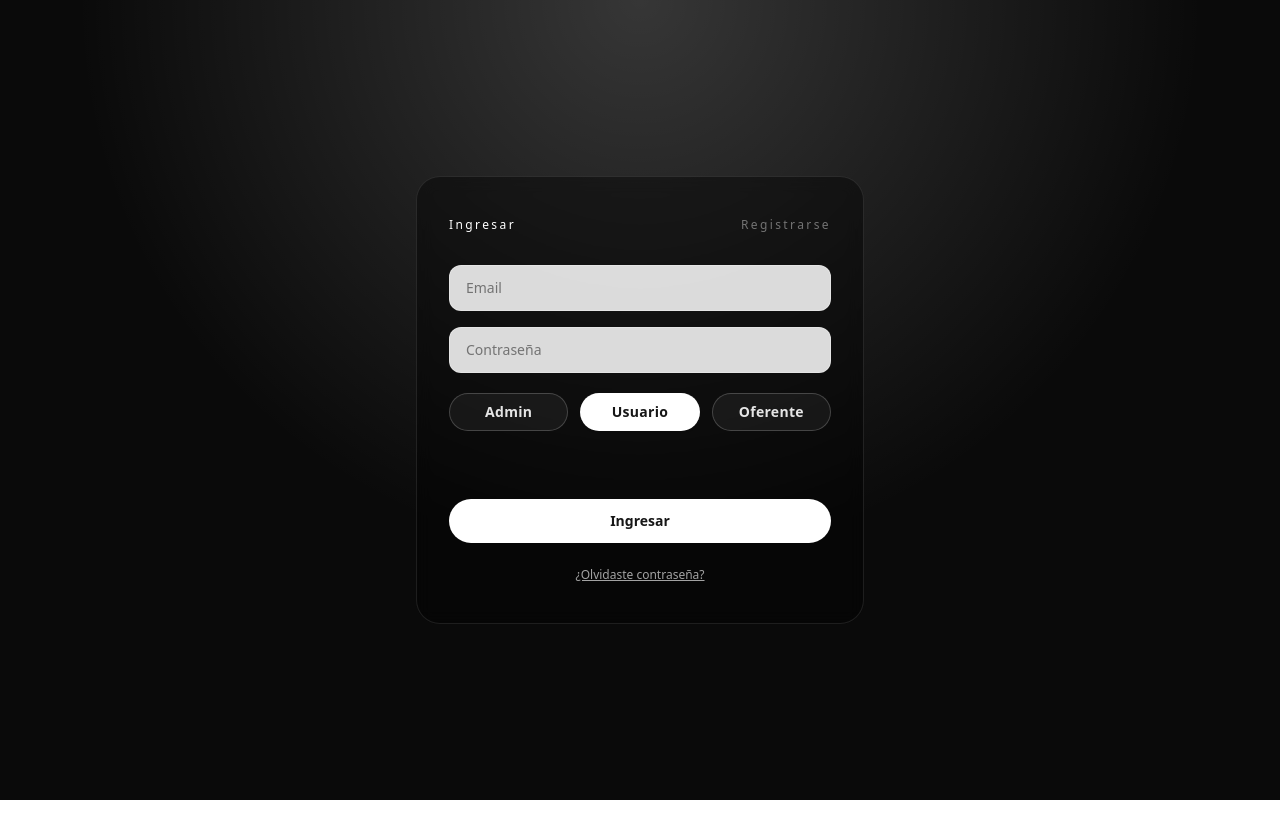
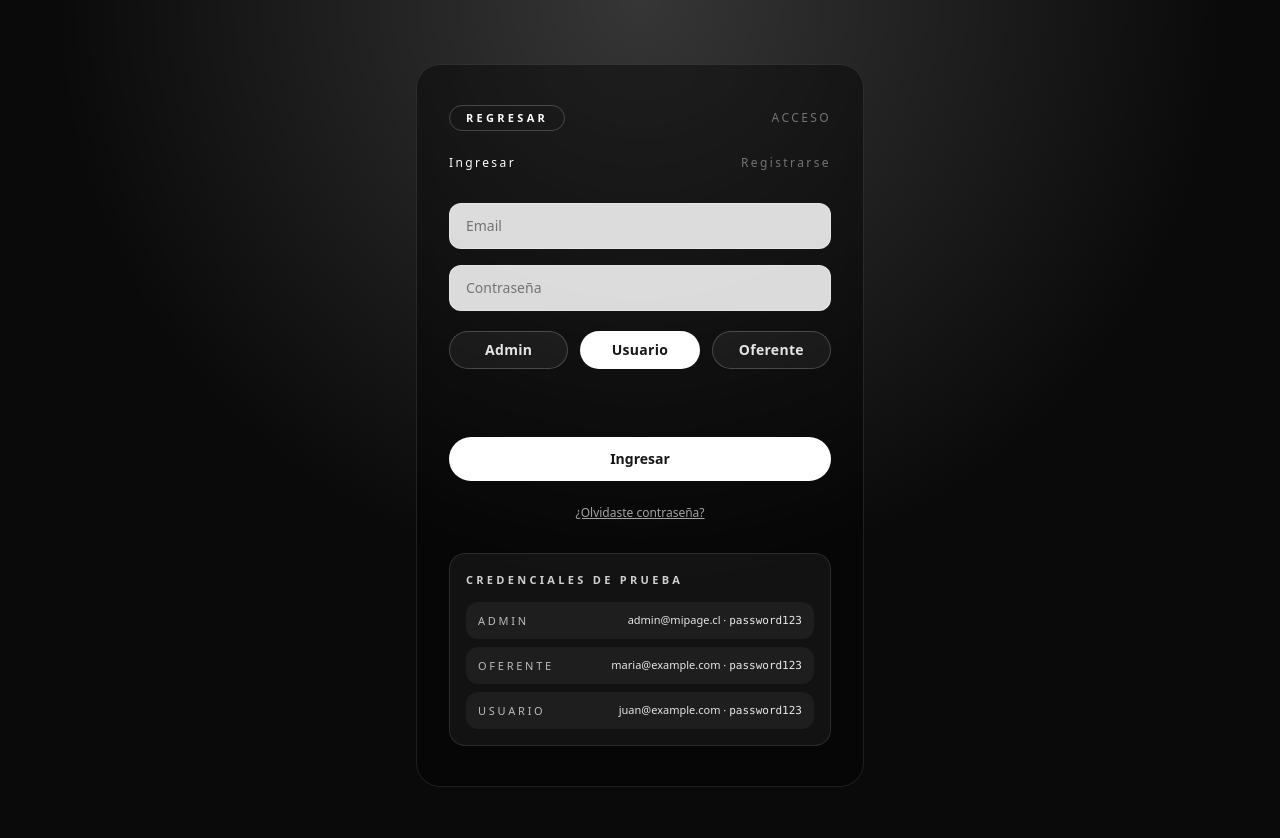
Before and after one commit to datanalytics86/MiPage, a Next.js app in the folder frontend/: page /auth/login in a window 1280 px wide. Shown: the top 838 px of the page. Before the commit the page ends 800 px from the top, so only its background shows below. Built offline with nearby package versions, Linux system fonts and the light colour scheme; no server answers.

Commit message:
Add back button and demo credentials to login

```diff
--- a/frontend/src/app/auth/login/page.tsx
+++ b/frontend/src/app/auth/login/page.tsx
@@ -17,6 +17,12 @@ const roleLabels: Record<RoleOption, string> = {
   PUBLISHER: 'Oferente',
   USER: 'Usuario',
 };
+
+const demoCredentials: Array<{ role: string; email: string; password: string }> = [
+  { role: 'Admin', email: 'admin@mipage.cl', password: 'password123' },
+  { role: 'Oferente', email: 'maria@example.com', password: 'password123' },
+  { role: 'Usuario', email: 'juan@example.com', password: 'password123' },
+];
 
 const loginDestinations: Record<RoleOption, string> = {
   ADMIN: '/admin',
@@ -94,6 +100,10 @@ const LoginPage = () => {
       const destination = redirect ?? loginDestinations[selectedRole];
       router.push(destination);
     } catch (err) {
+      if (err instanceof TypeError && err.message === 'Failed to fetch') {
+        setError('No fue posible conectar con el servidor. Intenta nuevamente en unos momentos.');
+        return;
+      }
       setError(err instanceof Error ? err.message : 'Error inesperado al iniciar sesión.');
     } finally {
       setIsLoading(false);
@@ -239,6 +249,16 @@ const LoginPage = () => {
     <div className="relative flex min-h-screen items-center justify-center bg-neutral-950 px-6 py-16 text-white">
       <div className="pointer-events-none absolute inset-0 bg-[radial-gradient(circle_at_top,_rgba(255,255,255,0.18),_transparent_55%)]" />
       <div className="relative w-full max-w-md rounded-3xl border border-white/10 bg-black/40 px-8 py-10 backdrop-blur">
+        <div className="mb-6 flex items-center justify-between text-xs uppercase tracking-[0.2em] text-neutral-400">
+          <button
+            type="button"
+            onClick={() => router.push('/')}
+            className="rounded-full border border-white/20 px-4 py-1 text-[11px] font-semibold uppercase tracking-[0.3em] text-white transition hover:border-white hover:bg-white/10"
+          >
+            Regresar
+          </button>
+          <span className="text-neutral-500">Acceso</span>
+        </div>
         <div className="mb-8 flex items-center justify-between text-xs uppercase tracking-[0.2em] text-neutral-400">
           {(['login', 'register'] as Mode[]).map((option) => (
             <button
@@ -422,6 +442,19 @@ const LoginPage = () => {
             </button>
           </div>
         )}
+        <div className="mt-8 space-y-3 rounded-2xl border border-white/10 bg-white/5 p-4 text-[11px] leading-5 text-neutral-200">
+          <p className="font-semibold uppercase tracking-[0.3em] text-white/80">Credenciales de prueba</p>
+          <ul className="space-y-2">
+            {demoCredentials.map((credential) => (
+              <li key={credential.role} className="flex items-center justify-between gap-2 rounded-xl bg-white/5 px-3 py-2 text-[11px] text-neutral-100">
+                <span className="font-medium uppercase tracking-[0.25em] text-white/70">{credential.role}</span>
+                <span className="text-[11px] text-neutral-200">
+                  {credential.email} · <span className="font-mono text-white/90">{credential.password}</span>
+                </span>
+              </li>
+            ))}
+          </ul>
+        </div>
       </div>
     </div>
   );
```
